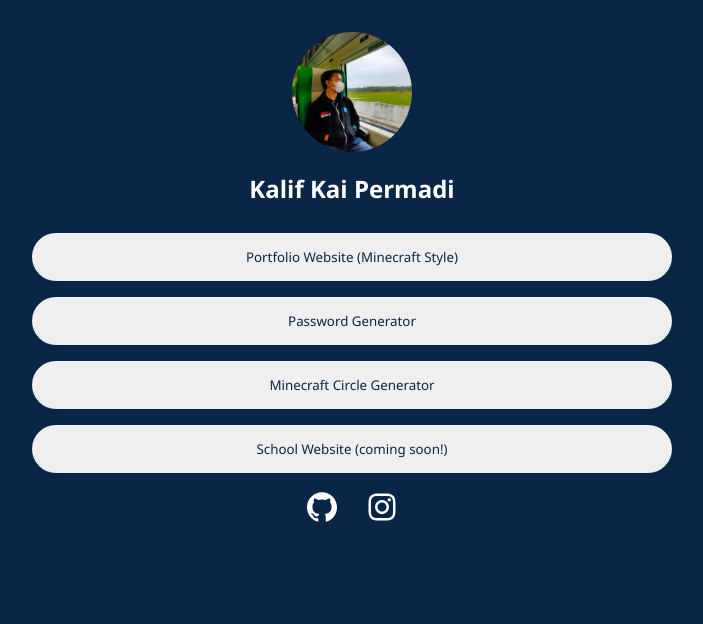
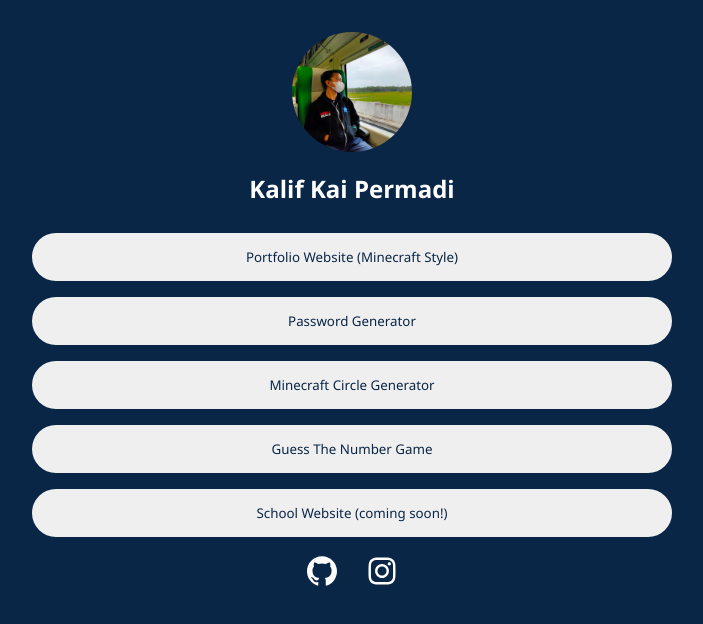
Before and after one commit to kalifpermadi/kalifpermadi.github.io, a plain HTML site: page index.html in a window 1280 px wide. Shown: the whole page, without its empty margins (288-991 px from the left). Drawn offline with Linux system fonts and the light colour scheme.

Commit message:
Added "Guess The Number Game"

```diff
--- a/index.html
+++ b/index.html
@@ -22,6 +22,9 @@
             <a href="https://kalifpermadi.github.io/minecraft-circle-generator" target="_blank">
                 <button>Minecraft Circle Generator</button>
             </a>
+            <a href="https://kalifpermadi.github.io/guess-the-number" target="_blank">
+                <button>Guess The Number Game</button>
+            </a>
             <a href="#">
                 <button>School Website (coming soon!)</button>
             </a>
```
